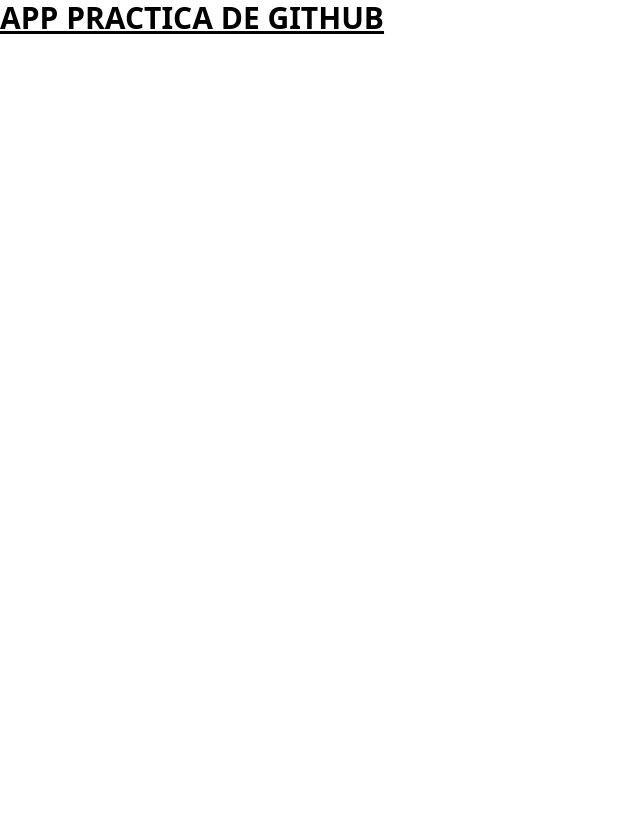
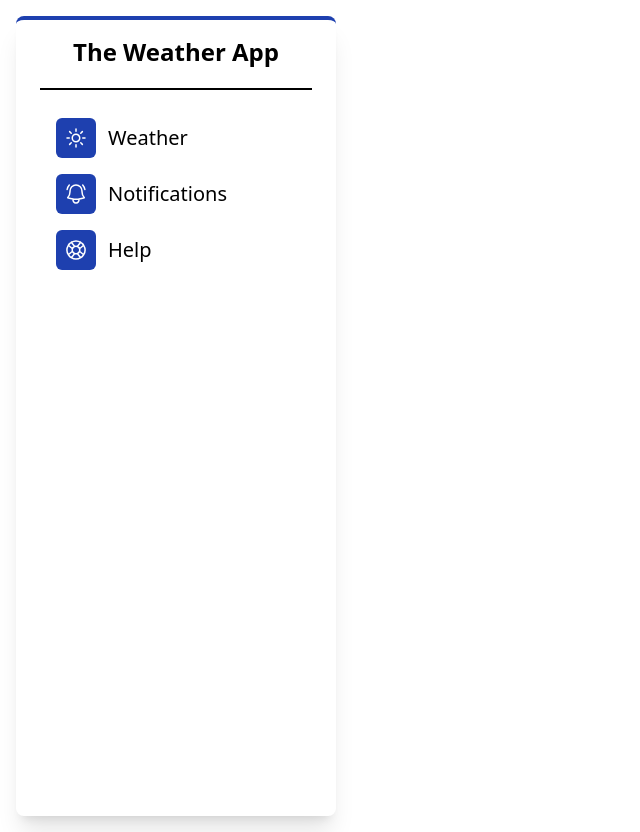
Before and after one commit to aasoto/practica-git, a Vue app: page / in a window 1280 px wide. Shown: the whole page, without its empty margins (0-640 px from the left). Before the commit the page ends 800 px from the top, so only its background shows below. Built offline with nearby package versions, Linux system fonts and the light colour scheme.

Commit message:
feat: sidebar menu made

```diff
--- a/src/App.vue
+++ b/src/App.vue
@@ -1,7 +1,7 @@
 <script setup>
-
+  import SidebarLight from "./components/SidebarLight.vue";
 </script>
 
 <template>
-<h1 class="text-3xl font-bold underline">APP PRACTICA DE GITHUB</h1>
+  <SidebarLight/>
 </template>
--- /dev/null
+++ b/src/components/SidebarLight.vue
@@ -0,0 +1,36 @@
+<script setup>
+</script>
+<template>
+  <aside class="w-80 h-screen m-4 py-4 px-6 rounded-lg shadow-xl border-t-4 border-blue-800">
+    <div class="flex flex-col gap-5">
+      <h1 class="text-2xl font-bold text-center">The Weather App</h1>
+      <hr class="border border-black">
+      <ul>
+        <li class="bg-none group hover:bg-blue-800 rounded-lg w-full px-4 py-2 flex justify-start items-center gap-3 cursor-pointer transition duration-200">
+          <div class="w-10 h-10 flex justify-center items-center bg-blue-800 group-hover:bg-white text-white group-hover:text-blue-800 rounded-md">
+            <svg xmlns="http://www.w3.org/2000/svg" fill="none" viewBox="0 0 24 24" stroke-width="1.5" stroke="currentColor" class="w-6 h-6">
+              <path stroke-linecap="round" stroke-linejoin="round" d="M12 3v2.25m6.364.386l-1.591 1.591M21 12h-2.25m-.386 6.364l-1.591-1.591M12 18.75V21m-4.773-4.227l-1.591 1.591M5.25 12H3m4.227-4.773L5.636 5.636M15.75 12a3.75 3.75 0 11-7.5 0 3.75 3.75 0 017.5 0z" />
+            </svg>
+          </div>
+          <span class="text-xl text-black group-hover:text-white font-normal group-hover:font-bold transition duration-200">Weather</span>
+        </li>
+        <li class="bg-none group hover:bg-blue-800 rounded-lg w-full px-4 py-2 flex justify-start items-center gap-3 cursor-pointer transition duration-200">
+          <div class="w-10 h-10 flex justify-center items-center bg-blue-800 group-hover:bg-white text-white group-hover:text-blue-800 rounded-md">
+            <svg xmlns="http://www.w3.org/2000/svg" fill="none" viewBox="0 0 24 24" stroke-width="1.5" stroke="currentColor" class="w-6 h-6">
+              <path stroke-linecap="round" stroke-linejoin="round" d="M14.857 17.082a23.848 23.848 0 005.454-1.31A8.967 8.967 0 0118 9.75v-.7V9A6 6 0 006 9v.75a8.967 8.967 0 01-2.312 6.022c1.733.64 3.56 1.085 5.455 1.31m5.714 0a24.255 24.255 0 01-5.714 0m5.714 0a3 3 0 11-5.714 0M3.124 7.5A8.969 8.969 0 015.292 3m13.416 0a8.969 8.969 0 012.168 4.5" />
+            </svg>
+          </div>
+          <span class="text-xl text-black group-hover:text-white font-normal group-hover:font-bold transition duration-200">Notifications</span>
+        </li>
+        <li class="bg-none group hover:bg-blue-800 rounded-lg w-full px-4 py-2 flex justify-start items-center gap-3 cursor-pointer transition duration-200">
+          <div class="w-10 h-10 flex justify-center items-center bg-blue-800 group-hover:bg-white text-white group-hover:text-blue-800 rounded-md">
+            <svg xmlns="http://www.w3.org/2000/svg" fill="none" viewBox="0 0 24 24" stroke-width="1.5" stroke="currentColor" class="w-6 h-6">
+              <path stroke-linecap="round" stroke-linejoin="round" d="M16.712 4.33a9.027 9.027 0 011.652 1.306c.51.51.944 1.064 1.306 1.652M16.712 4.33l-3.448 4.138m3.448-4.138a9.014 9.014 0 00-9.424 0M19.67 7.288l-4.138 3.448m4.138-3.448a9.014 9.014 0 010 9.424m-4.138-5.976a3.736 3.736 0 00-.88-1.388 3.737 3.737 0 00-1.388-.88m2.268 2.268a3.765 3.765 0 010 2.528m-2.268-4.796a3.765 3.765 0 00-2.528 0m4.796 4.796c-.181.506-.475.982-.88 1.388a3.736 3.736 0 01-1.388.88m2.268-2.268l4.138 3.448m0 0a9.027 9.027 0 01-1.306 1.652c-.51.51-1.064.944-1.652 1.306m0 0l-3.448-4.138m3.448 4.138a9.014 9.014 0 01-9.424 0m5.976-4.138a3.765 3.765 0 01-2.528 0m0 0a3.736 3.736 0 01-1.388-.88 3.737 3.737 0 01-.88-1.388m2.268 2.268L7.288 19.67m0 0a9.024 9.024 0 01-1.652-1.306 9.027 9.027 0 01-1.306-1.652m0 0l4.138-3.448M4.33 16.712a9.014 9.014 0 010-9.424m4.138 5.976a3.765 3.765 0 010-2.528m0 0c.181-.506.475-.982.88-1.388a3.736 3.736 0 011.388-.88m-2.268 2.268L4.33 7.288m6.406 1.18L7.288 4.33m0 0a9.024 9.024 0 00-1.652 1.306A9.025 9.025 0 004.33 7.288" />
+            </svg>
+          </div>
+          <span class="text-xl text-black group-hover:text-white font-normal group-hover:font-bold transition duration-200">Help</span>
+        </li>
+      </ul>
+    </div>
+  </aside>
+</template>
```
